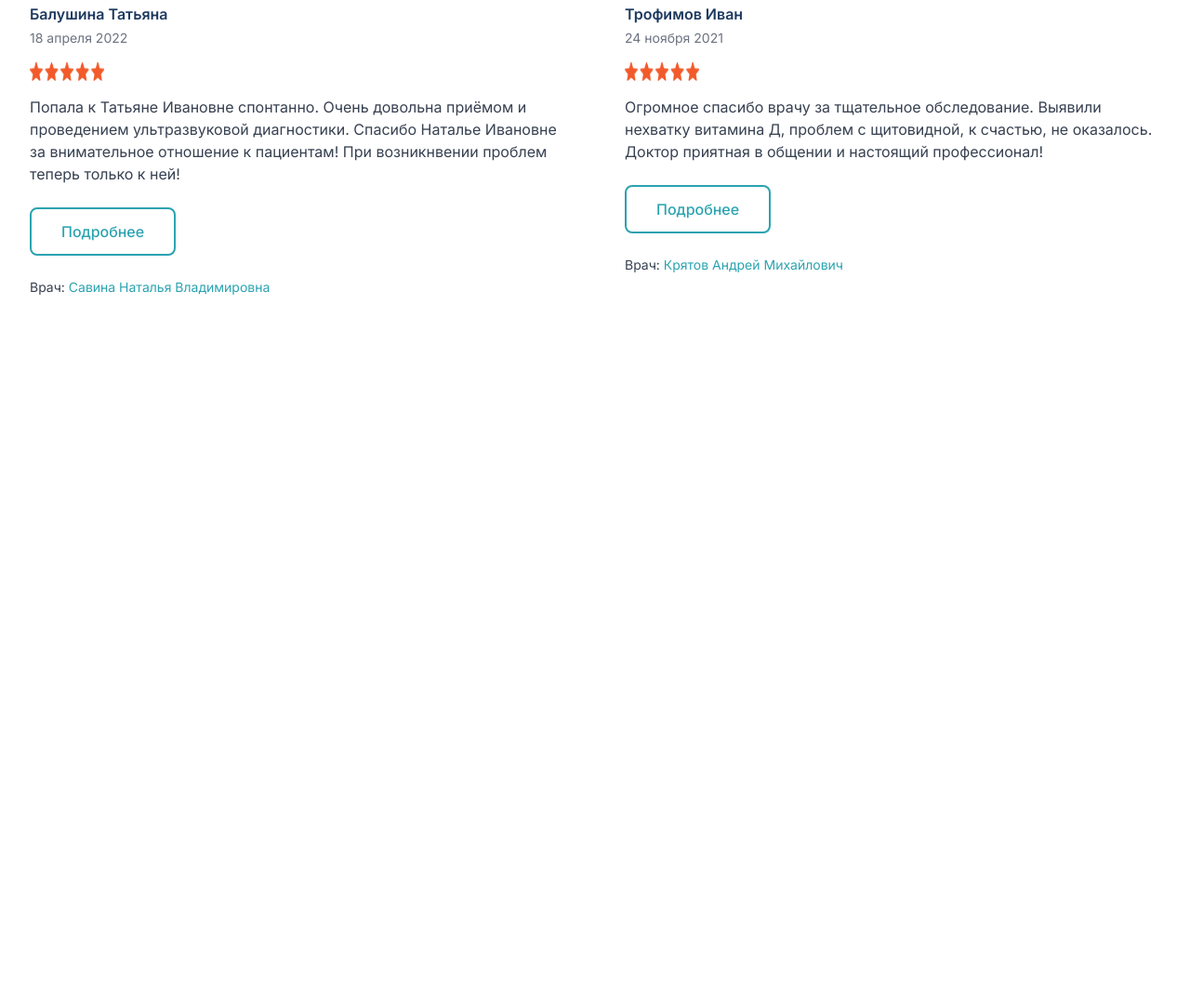
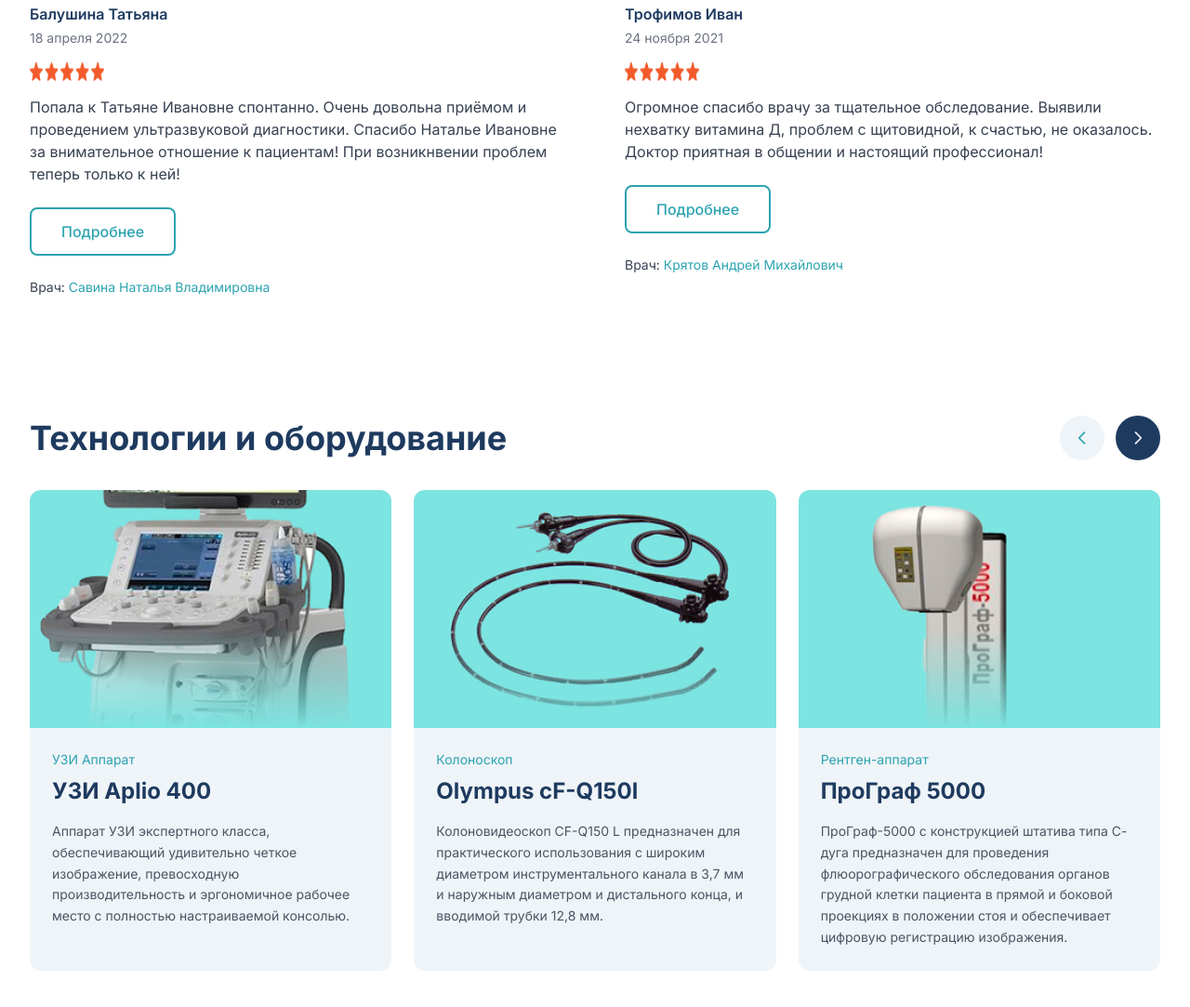
Before and after one commit to ismatovbenya2-droid/exam4, a website: page index.html in a window 1280 px wide. Shown: the part 3903-4986 px from the top of the page at 93% size. Before the commit the page ends 4286 px from the top, so only its background shows below. Drawn offline with nearby package versions, Linux system fonts and the light colour scheme.

Commit message:
section 8-benj

```diff
--- a/index.html
+++ b/index.html
@@ -623,6 +623,63 @@
             </div>
         </div>
     </section>
+     <section class="bg-white py-8 lg:py-16">
+        <div class="max-w-7xl mx-auto px-4 lg:px-8">
+             <div class="flex flex-col lg:flex-row lg:items-center lg:justify-between gap-4 mb-6 lg:mb-8">
+                <h2 class="text-2xl lg:text-4xl font-bold text-dark-blue leading-tight">
+                    Технологии и оборудование
+                </h2>
+                <div class="flex items-center space-x-3">
+                    <button class="w-10 h-10 lg:w-12 lg:h-12 rounded-full bg-light-bg flex items-center justify-center text-primary hover:bg-primary hover:text-white transition">
+                        <svg class="w-5 h-5" fill="none" stroke="currentColor" viewBox="0 0 24 24">
+                            <path stroke-linecap="round" stroke-linejoin="round" stroke-width="2" d="M15 19l-7-7 7-7"/>
+                        </svg>
+                    </button>
+                    <button class="w-10 h-10 lg:w-12 lg:h-12 rounded-full bg-dark-blue flex items-center justify-center text-white hover:bg-opacity-90 transition">
+                        <svg class="w-5 h-5" fill="none" stroke="currentColor" viewBox="0 0 24 24">
+                            <path stroke-linecap="round" stroke-linejoin="round" stroke-width="2" d="M9 5l7 7-7 7"/>
+                        </svg>
+                    </button>
+                </div>
+            </div>
 
+             <div class="grid grid-cols-1 lg:grid-cols-3 gap-4 lg:gap-6">
+
+                 <div class="bg-light-bg rounded-xl overflow-hidden flex flex-col">
+                    <img src="./src/imgbenj/17.png" alt="УЗИ Aplio 400" class="w-full h-56 lg:h-64 object-cover">
+                    <div class="p-5 lg:p-6 flex flex-col flex-1">
+                        <p class="text-primary text-sm mb-2">УЗИ Аппарат</p>
+                        <h3 class="text-dark-blue text-xl lg:text-2xl font-bold mb-4">УЗИ Aplio 400</h3>
+                        <p class="text-gray-600 text-sm leading-relaxed">
+                            Аппарат УЗИ экспертного класса, обеспечивающий удивительно четкое изображение, превосходную производительность и эргономичное рабочее место с полностью настраиваемой консолью.
+                        </p>
+                    </div>
+                </div>
+
+                 <div class="hidden lg:flex bg-light-bg rounded-xl overflow-hidden flex-col">
+                    <img src="./src/imgbenj/18.png" alt="Olympus cF-Q150l" class="w-full h-56 lg:h-64 object-cover">
+                    <div class="p-5 lg:p-6 flex flex-col flex-1">
+                        <p class="text-primary text-sm mb-2">Колоноскоп</p>
+                        <h3 class="text-dark-blue text-xl lg:text-2xl font-bold mb-4">Olympus cF-Q150l</h3>
+                        <p class="text-gray-600 text-sm leading-relaxed">
+                            Колоновидеоскоп CF-Q150 L предназначен для практического использования с широким диаметром инструментального канала в 3,7 мм и наружным диаметром и дистального конца, и вводимой трубки 12,8 мм.
+                        </p>
+                    </div>
+                </div>
+
+                 <div class="hidden lg:flex bg-light-bg rounded-xl overflow-hidden flex-col">
+                    <img src="./src/imgbenj/19.png" alt="ПроГраф 5000" class="w-full h-56 lg:h-64 object-cover">
+                    <div class="p-5 lg:p-6 flex flex-col flex-1">
+                        <p class="text-primary text-sm mb-2">Рентген-аппарат</p>
+                        <h3 class="text-dark-blue text-xl lg:text-2xl font-bold mb-4">ПроГраф 5000</h3>
+                        <p class="text-gray-600 text-sm leading-relaxed">
+                            ПроГраф-5000 с конструкцией штатива типа С-дуга предназначен для проведения флюорографического обследования органов грудной клетки пациента в прямой и боковой проекциях в положении стоя и обеспечивает цифровую регистрацию изображения.
+                        </p>
+                    </div>
+                </div>
+
+            </div>
+        </div>
+    </section>
 </body>
 </html>
```
Also changed, not shown: src/imgbenj/17.png (added), src/imgbenj/18.png (added), src/imgbenj/19.png (added), 2 other files.
